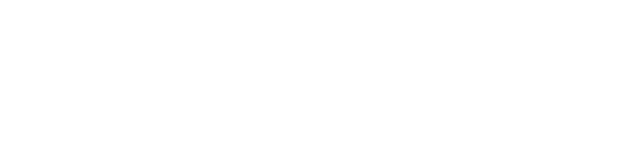
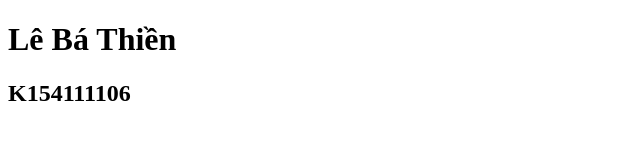
Before and after one commit to thienlee158/k20411c-web-development, a plain HTML site: page index.html in a window 1280 px wide. Shown: the whole page, without its empty margins (0-640 px from the left). Drawn offline with Linux system fonts and the light colour scheme.

Commit message:
modified index

```diff
--- a/index.html
+++ b/index.html
@@ -4,9 +4,10 @@
     <meta charset="UTF-8">
     <meta http-equiv="X-UA-Compatible" content="IE=edge">
     <meta name="viewport" content="width=device-width, initial-scale=1.0">
-    <title>Document</title>
+    <title>Web Development</title>
 </head>
 <body>
-
+    <h1>Lê Bá Thiền</h1>
+    <h2>K154111106</h2>
 </body>
 </html>
```
